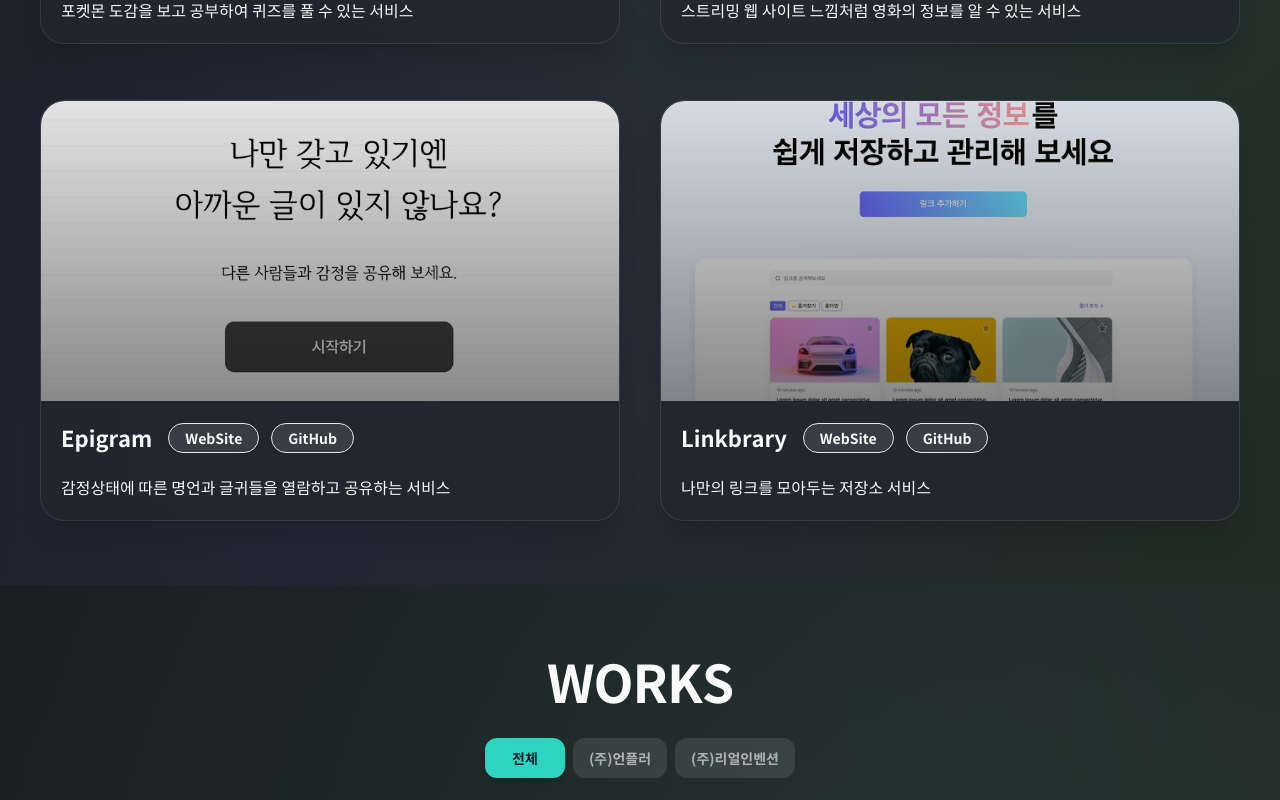
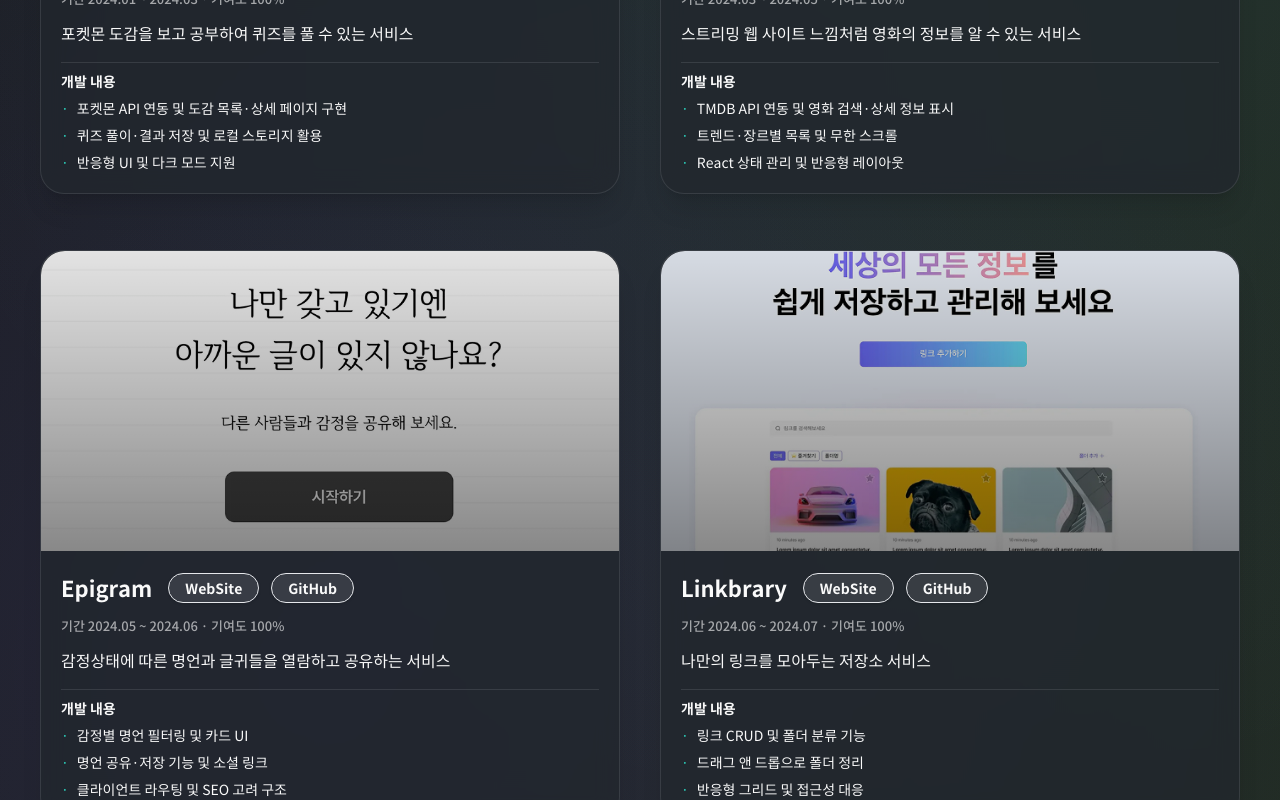
Before and after one commit to dang-96/jh-portfolio, a React (Create React App) app: page / in a window 1280 px wide. Shown: the part 1780-2580 px from the top of the page. Built offline with nearby package versions, Linux system fonts and the light colour scheme.

Commit message:
프로젝트 내용 추가

```diff
--- a/src/components/AnimatedProjectList.jsx
+++ b/src/components/AnimatedProjectList.jsx
@@ -24,29 +24,28 @@
             willChange: "opacity, transform",
           }}
           className={`
-            w-full
+            group w-full
             ${cardBg} rounded-3xl shadow-md shadow-gray-300/60 dark:shadow-xl
             flex flex-col items-stretch
             transition-all duration-300 ease-out
-            hover:scale-[1.02] hover:-translate-y-1 hover:shadow-xl hover:shadow-gray-400/50 dark:hover:shadow-2xl
+            hover:scale-[1.02] hover:-translate-y-1
+            hover:shadow-2xl hover:shadow-gray-400/40 dark:hover:shadow-black/50
+            hover:ring-2 hover:ring-[var(--point)]/20
           `}
         >
-          <a
-            href={item.siteUrl}
-            className="block w-full h-[240px] sm:h-[280px] md:h-[300px] rounded-t-3xl overflow-hidden relative group bg-gray-100 dark:bg-black"
-            target="_blank"
-            rel="noreferrer"
-            tabIndex={-1}
+          <div
+            className="block w-full h-[240px] sm:h-[280px] md:h-[300px] rounded-t-3xl overflow-hidden relative bg-gray-100 dark:bg-black pointer-events-none"
+            aria-hidden="true"
           >
             <img
               src={item.image}
               alt={item.imageAlt}
-              className="project-card-img w-full h-full object-cover object-center transition-transform duration-300 group-hover:scale-110"
+              className="project-card-img w-full h-full object-cover object-center transition-all duration-300 group-hover:scale-110 group-hover:brightness-105"
             />
             <div className="absolute inset-0 bg-gradient-to-t from-transparent to-transparent dark:from-black/40 dark:to-transparent pointer-events-none" />
-          </a>
+          </div>
           <div className="flex flex-col gap-2 p-4 sm:p-5 pb-4 flex-1">
-            <div className="flex items-center gap-4 mb-2">
+            <div className="flex items-center gap-4 mb-1">
               <h4 className="text-primary text-[18px] md:text-[22px] font-bold">
                 {item.title}
               </h4>
@@ -79,9 +78,40 @@
                 </a>
               </div>
             </div>
-            <p className="text-detail text-[14px] md:text-[16px] font-normal leading-relaxed mt-1">
+            {item.period != null && item.contribution != null && (
+              <p className="text-secondary text-[12px] md:text-[13px] font-medium mb-1">
+                기간 {item.period} · 기여도 {item.contribution}
+              </p>
+            )}
+            <p className="text-detail text-[14px] md:text-[16px] font-normal leading-relaxed">
               {item.content}
             </p>
+            {item.devDescription && item.devDescription.length > 0 && (
+              <div className="mt-2 pt-2 border-t border-gray-200/80 dark:border-white/10">
+                <span className="text-primary text-[13px] md:text-[14px] font-semibold block mb-1.5">
+                  개발 내용
+                </span>
+                <ul className="list-none space-y-1">
+                  {Array.isArray(item.devDescription) ? (
+                    item.devDescription.map((desc, i) => (
+                      <li
+                        key={i}
+                        className="text-detail text-[13px] md:text-[14px] leading-relaxed flex gap-2"
+                      >
+                        <span className="text-point shrink-0" aria-hidden="true">
+                          ·
+                        </span>
+                        {desc}
+                      </li>
+                    ))
+                  ) : (
+                    <li className="text-detail text-[13px] md:text-[14px] leading-relaxed">
+                      {item.devDescription}
+                    </li>
+                  )}
+                </ul>
+              </div>
+            )}
           </div>
         </animated.li>
       ))}
--- a/src/components/sections/Project.jsx
+++ b/src/components/sections/Project.jsx
@@ -18,6 +18,13 @@
       image: `${publicUrl}/images/project-pokemon-image.png`,
       imageAlt: "포켓몬 프로젝트 이미지",
       content: "포켓몬 도감을 보고 공부하여 퀴즈를 풀 수 있는 서비스",
+      period: "2024.01 ~ 2024.03",
+      contribution: "100%",
+      devDescription: [
+        "포켓몬 API 연동 및 도감 목록·상세 페이지 구현",
+        "퀴즈 풀이·결과 저장 및 로컬 스토리지 활용",
+        "반응형 UI 및 다크 모드 지원",
+      ],
       siteUrl: "https://poke-sensei.vercel.app/",
       githubUrl: "https://github.com/dang-96/poke-sensei",
     },
@@ -27,6 +34,13 @@
       image: `${publicUrl}/images/project-moving-image.png`,
       imageAlt: "무빙 프로젝트 이미지",
       content: "스트리밍 웹 사이트 느낌처럼 영화의 정보를 알 수 있는 서비스",
+      period: "2024.03 ~ 2024.05",
+      contribution: "100%",
+      devDescription: [
+        "TMDB API 연동 및 영화 검색·상세 정보 표시",
+        "트렌드·장르별 목록 및 무한 스크롤",
+        "React 상태 관리 및 반응형 레이아웃",
+      ],
       siteUrl: "https://ott-moving.vercel.app/",
       githubUrl: "https://github.com/dang-96/moving",
     },
@@ -36,6 +50,13 @@
       image: `${publicUrl}/images/project-epigram-image.png`,
       imageAlt: "에피그램 프로젝트 이미지",
       content: "감정상태에 따른 명언과 글귀들을 열람하고 공유하는 서비스",
+      period: "2024.05 ~ 2024.06",
+      contribution: "100%",
+      devDescription: [
+        "감정별 명언 필터링 및 카드 UI",
+        "명언 공유·저장 기능 및 소셜 링크",
+        "클라이언트 라우팅 및 SEO 고려 구조",
+      ],
       siteUrl: "https://epigram-share.vercel.app/",
       githubUrl: "https://github.com/dang-96/Epigram",
     },
@@ -45,6 +66,13 @@
       image: `${publicUrl}/images/project-linkbrary-image.png`,
       imageAlt: "링크브러리 프로젝트 이미지",
       content: "나만의 링크를 모아두는 저장소 서비스",
+      period: "2024.06 ~ 2024.07",
+      contribution: "100%",
+      devDescription: [
+        "링크 CRUD 및 폴더 분류 기능",
+        "드래그 앤 드롭으로 폴더 정리",
+        "반응형 그리드 및 접근성 대응",
+      ],
       siteUrl: "https://l1nkbrary.netlify.app/",
       githubUrl: "https://github.com/dang-96/Linkbrary",
     },
```
